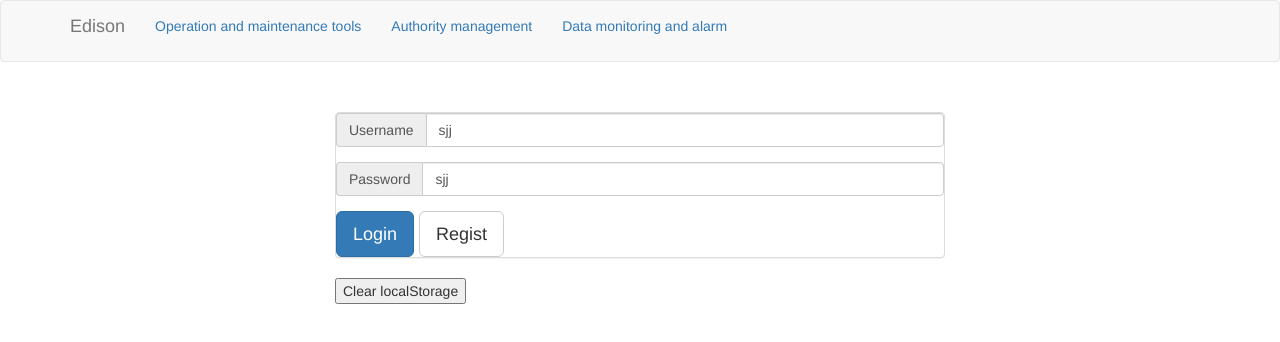
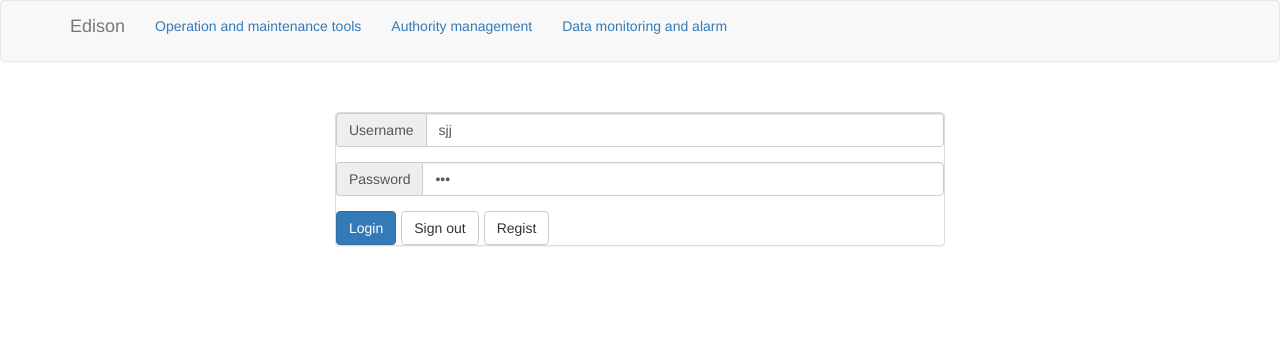
Before and after one commit to LoganJunjieSheng/Edison, a React (Create React App) app in the folder assets/: page / in a window 1280 px wide. Shown: the top 342 px of the page. Built offline with nearby package versions, Linux system fonts and the light colour scheme.

Commit message:
rederect完成 登录登出完成

```diff
--- a/assets/src/javascripts/authorityManagement.jsx
+++ b/assets/src/javascripts/authorityManagement.jsx
@@ -62,13 +62,21 @@ export default class Authority extends React.PureComponent {
             method: "POST",
             mode: "cors",
             headers: {
-                'Content-Type': 'application/json'
+                'Content-Type': 'application/json',
+                'Authorization': 'bearer ' + localStorage.Edison_token,
             },
 
-            body: JSON.stringify({})
+            body: JSON.stringify({
+
+            })
         })
-            .then(res => res.json())
+            .then(res => {
+                if (res.status === 200) {
+                    return res.json()
+                }
+            })
             .then(json => {
+                if (json === undefined) { return }
                 console.log(json)
                 let optionsUser = [];
                 json.userName.map((item, index) => {
@@ -91,7 +99,8 @@ export default class Authority extends React.PureComponent {
             method: "POST",
             mode: "cors",
             headers: {
-                'Content-Type': 'application/json'
+                'Content-Type': 'application/json',
+                'Authorization': 'bearer ' + localStorage.Edison_token,
             },
             body: JSON.stringify({})
 
@@ -123,13 +132,15 @@ export default class Authority extends React.PureComponent {
             method: "POST",
             mode: "cors",
             headers: {
-                'Content-Type': 'application/json'
+                'Content-Type': 'application/json',
+                'Authorization': 'bearer ' + localStorage.Edison_token,
             },
             body: JSON.stringify({})
 
         })
-            .then(res => res.json())
+            .then(res => { if (res.status === 200) { res.json() } })
             .then(json => {
+                if(json===undefined){return}
                 console.log(json)
                 let optionsGroup = [];
                 json.groupName.map((item, index) => {
@@ -152,7 +163,7 @@ export default class Authority extends React.PureComponent {
         if (this.state.userOrGroup === 'group') {
             return (
                 <ButtonToolbar>
-                    <Button  onClick={this.redirectToUser} >User</Button>
+                    <Button onClick={this.redirectToUser} >User</Button>
                     <Button bsStyle="primary" disabled  >Group</Button>
                 </ButtonToolbar>
             );
@@ -160,7 +171,7 @@ export default class Authority extends React.PureComponent {
             return (
                 <ButtonToolbar>
                     <Button bsStyle="primary" disabled  >User</Button>
-                    <Button  onClick={this.redirectToGroup} >Group</Button>
+                    <Button onClick={this.redirectToGroup} >Group</Button>
                 </ButtonToolbar>
             );
         }
@@ -193,7 +204,8 @@ export default class Authority extends React.PureComponent {
             method: "POST",
             mode: "cors",
             headers: {
-                'Content-Type': 'application/json'
+                'Content-Type': 'application/json',
+                'Authorization': 'bearer ' + localStorage.Edison_token,
             },
 
             body: JSON.stringify({
@@ -230,7 +242,8 @@ export default class Authority extends React.PureComponent {
             method: "POST",
             mode: "cors",
             headers: {
-                'Content-Type': 'application/json'
+                'Content-Type': 'application/json',
+                'Authorization': 'bearer ' + localStorage.Edison_token,
             },
 
             body: JSON.stringify({
@@ -282,7 +295,8 @@ export default class Authority extends React.PureComponent {
             method: "POST",
             mode: "cors",
             headers: {
-                'Content-Type': 'application/json'
+                'Content-Type': 'application/json',
+                'Authorization': 'bearer ' + localStorage.Edison_token,
             },
 
             body: JSON.stringify({
@@ -354,7 +368,8 @@ export default class Authority extends React.PureComponent {
             method: "POST",
             mode: "cors",
             headers: {
-                'Content-Type': 'application/json'
+                'Content-Type': 'application/json',
+                'Authorization': 'bearer ' + localStorage.Edison_token,
             },
 
             body: JSON.stringify({
@@ -416,7 +431,8 @@ export default class Authority extends React.PureComponent {
             method: "POST",
             mode: "cors",
             headers: {
-                'Content-Type': 'application/json'
+                'Content-Type': 'application/json',
+                'Authorization': 'bearer ' + localStorage.Edison_token,
             },
 
             body: JSON.stringify({
@@ -467,7 +483,8 @@ export default class Authority extends React.PureComponent {
             method: "POST",
             mode: "cors",
             headers: {
-                'Content-Type': 'application/json'
+                'Content-Type': 'application/json',
+                'Authorization': 'bearer ' + localStorage.Edison_token,
             },
 
             body: JSON.stringify({
@@ -535,7 +552,8 @@ export default class Authority extends React.PureComponent {
             method: "POST",
             mode: "cors",
             headers: {
-                'Content-Type': 'application/json'
+                'Content-Type': 'application/json',
+                'Authorization': 'bearer ' + localStorage.Edison_token,
             },
 
             body: JSON.stringify({
--- a/assets/src/javascripts/components/login.jsx
+++ b/assets/src/javascripts/components/login.jsx
@@ -1,13 +1,22 @@
 import React from 'react';
 import { Modal, Button, FormControl, Panel, FormGroup, InputGroup, ButtonToolbar } from 'react-bootstrap';
 import LoadingButton from '../components/loadingButton'
-
+import {
+    BrowserRouter as Router,
+    Route,
+    Redirect,
+} from 'react-router-dom'
 export default class ModalPop extends React.PureComponent {
     constructor(props) {
         super(props);
         this.state = {
-            type: 'login'
+            type: 'login',
+            Edison_token: localStorage.Edison_token,
         }
+    }
+    signout=()=>{
+        this.props.signout()
+        this.setState({Edison_token: localStorage.Edison_token})
     }
 
     changeType = () => {
@@ -29,13 +38,18 @@ export default class ModalPop extends React.PureComponent {
                 <FormGroup>
                     <InputGroup>
                         <InputGroup.Addon>Password</InputGroup.Addon>
-                        <FormControl type="text" value={this.props.loginPassword} onChange={this.props.handleLoginPassword} />
+                        <FormControl type="password" value={this.props.loginPassword} onChange={this.props.handleLoginPassword} />
                     </InputGroup>
                 </FormGroup>
                 <ButtonToolbar>
-                    <Button bsStyle="primary" bsSize="large" onClick={this.props.login}>Login</Button>
-                    <Button bsSize="large" onClick={this.props.jwt} >Regist</Button>
+                    <Button bsStyle={!(this.state.Edison_token === undefined) ? 'default' : "primary"} onClick={this.props.login}>Login</Button>
+                    <Button bsStyle={(this.state.Edison_token === undefined) ? 'default' : "primary"} onClick={this.signout}>Sign out</Button>
+                    <Button onClick={this.props.jwt} >Regist</Button>
                 </ButtonToolbar>
+                {this.props.islogin
+                    ? <Redirect to="/authority" />
+                    : false}
+
             </Panel>
         )
         let regist = (
--- a/assets/src/javascripts/dataMonitoringAndAlarm.jsx
+++ b/assets/src/javascripts/dataMonitoringAndAlarm.jsx
@@ -42,7 +42,9 @@ export default class Alarm extends React.PureComponent {
             method: "POST",
             mode: "cors",
             headers: {
-                'Content-Type': 'application/json'
+                'Content-Type': 'application/json',
+                'Authorization': 'bearer ' + localStorage.Edison_token,
+
             },
             body: JSON.stringify({
                 activePage: 1
@@ -168,7 +170,8 @@ export default class Alarm extends React.PureComponent {
             method: "POST",
             mode: "cors",
             headers: {
-                'Content-Type': 'application/json'
+                'Content-Type': 'application/json',
+                'Authorization': 'bearer ' + localStorage.Edison_token,
             },
             body: JSON.stringify({
                 type: type,
@@ -703,7 +706,8 @@ export default class Alarm extends React.PureComponent {
             method: "POST",
             mode: "cors",
             headers: {
-                'Content-Type': 'application/json'
+                'Content-Type': 'application/json',
+                'Authorization': 'bearer ' + localStorage.Edison_token,
             },
             body: JSON.stringify({
                 activePage: eventKey
@@ -734,7 +738,8 @@ export default class Alarm extends React.PureComponent {
             method: "POST",
             mode: "cors",
             headers: {
-                'Content-Type': 'application/json'
+                'Content-Type': 'application/json',
+                'Authorization': 'bearer ' + localStorage.Edison_token,
             },
             body: JSON.stringify({
                 type: id.type,
--- a/assets/src/javascripts/index.jsx
+++ b/assets/src/javascripts/index.jsx
@@ -9,6 +9,7 @@ export default class Index extends React.PureComponent {
     constructor(props) {
         super(props);
         this.state = {
+            islogin: false,
             login: {
                 username: 'sjj',
                 password: 'sjj',
@@ -45,8 +46,9 @@ export default class Index extends React.PureComponent {
                 console.log(json)
                 // let login = Object.assign({}, this.state.login);
                 // login.token = json.token;
-                // this.setState({ login: login })
+
                 localStorage.Edison_token = json.token;
+                this.setState({ islogin: true })
             })
     }
     jwt = () => {
@@ -67,8 +69,10 @@ export default class Index extends React.PureComponent {
                 console.log(json)
             })
     }
-    clearLocalStorage = () => {
+    signout = () => {
         localStorage.removeItem('Edison_token');
+        this.setState({ islogin: false })
+        console.log(localStorage.Edison_token)
     }
 
 
@@ -80,16 +84,18 @@ export default class Index extends React.PureComponent {
                 <Col xsHidden smHidden md={3}></Col>
                 <Col xs={12} md={6}>
                     <Login
+                        islogin={this.state.islogin}
                         loginUsername={this.state.login.username}
                         loginPassword={this.state.login.password}
 
                         handleLoginUsername={this.handleLoginUsername}
                         handleLoginPassword={this.handleLoginPassword}
                         login={this.login}
+                        signout={this.signout}
                         jwt={this.jwt}
                     >
                     </Login>
-                    <button onClick={this.clearLocalStorage}>Clear localStorage</button>
+
                 </Col>
                 <Col xsHidden smHidden md={3}></Col>
             </div>
--- a/assets/src/javascripts/operationAndMaintenance.jsx
+++ b/assets/src/javascripts/operationAndMaintenance.jsx
@@ -97,7 +97,8 @@ export default class Operation extends React.PureComponent {
             method: "POST",
             mode: "cors",
             headers: {
-                'Content-Type': 'application/json'
+                'Content-Type': 'application/json',
+                'Authorization': 'bearer ' + localStorage.Edison_token,
             },
             body: JSON.stringify({
                 operation: operation,
```
